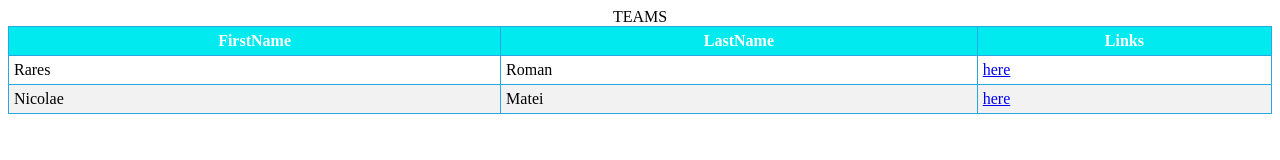
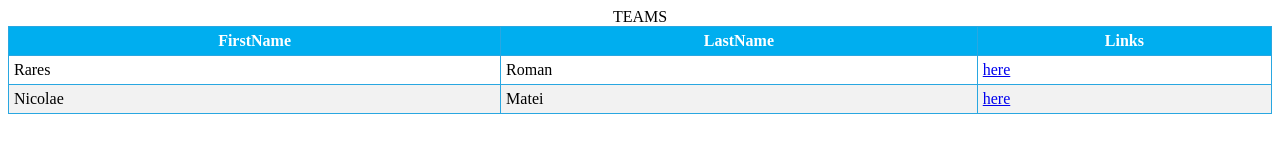
Before and after one commit to romanrares/teams-networking, a plain HTML site: page index.html in a window 1280 px wide. Drawn offline with Linux system fonts and the light colour scheme.

Commit message:
adjust css

```diff
--- a/style.css
+++ b/style.css
@@ -4,7 +4,7 @@
 }
 
 #list th {
-    background-color: #00eaef;
+    background-color: #00aeef;
     color: white;
 }
 
```
